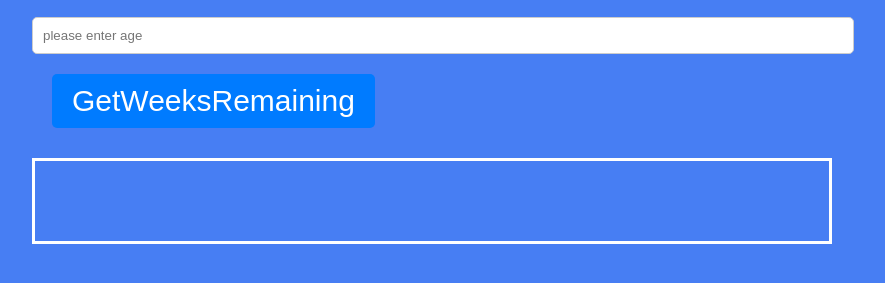
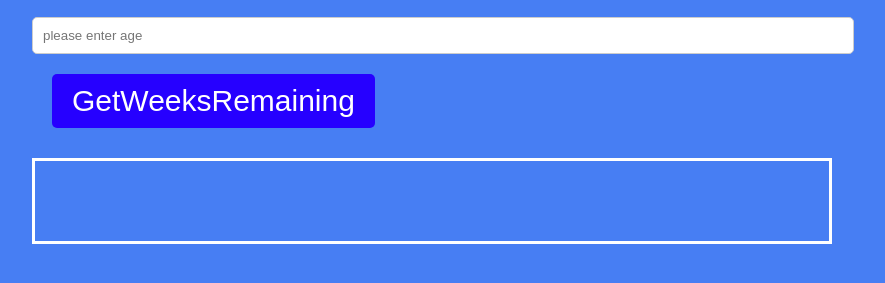
Before and after one commit to Aransiola-Esther/Agecalculator, a plain HTML site: page index.html in a window 1280 px wide. Shown: the part 167-450 px from the top of the page, without its empty margins (208-1093 px from the left). Drawn offline with Linux system fonts and the light colour scheme.

Commit message:
initial commit

```diff
--- a/styles.css
+++ b/styles.css
@@ -57,7 +57,7 @@ body {
   /* Style the button */
   button {
     padding: 10px 20px;
-    background-color: #007BFF;
+    background-color: #2600ff;
     color: #fff;
     border: none;
     border-radius: 5px;
```
